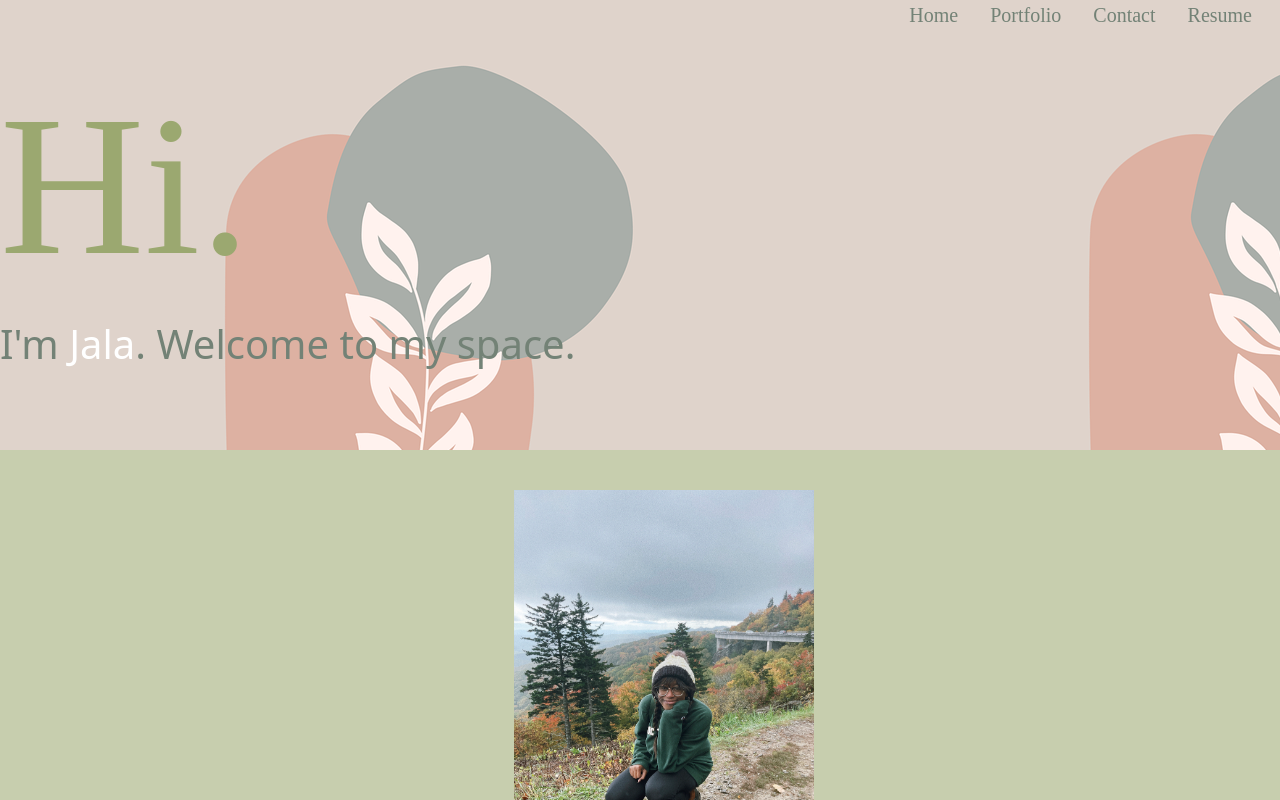
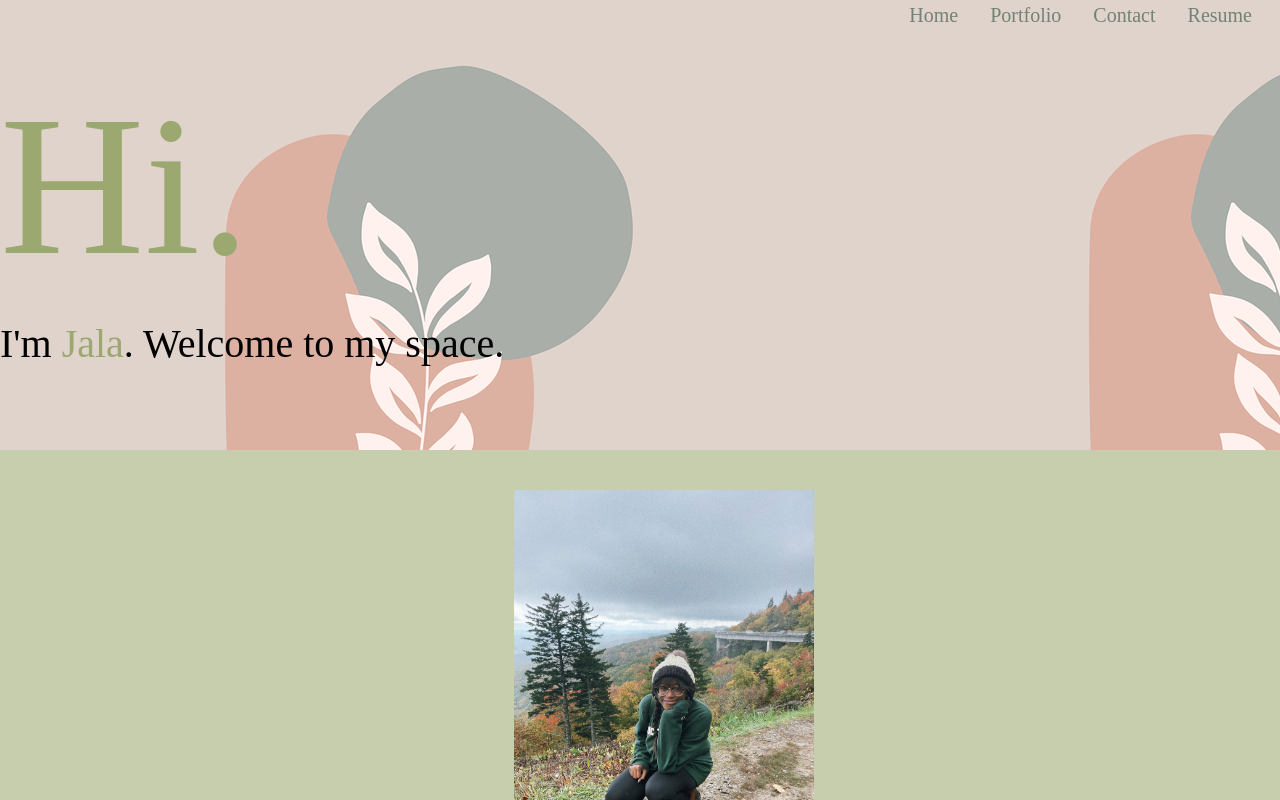
Before and after one commit to untjala/react-portfolio, a React (Create React App) app: page / in a window 1280 px wide. Shown: the top 800 px of the page. Built offline with nearby package versions, Linux system fonts and the light colour scheme; a web font is replaced by a local one.

Commit message:
file restructure part 3, small layout changes

```diff
--- a/src/Contact/index.js
+++ b/src/components/Contact/index.js
@@ -1,6 +1,6 @@
 import React, {useState} from 'react'
 import './style.css'
-import { validateEmail } from '../utils/helpers';
+import { validateEmail } from '../../utils/helpers';
 
 function Contact () {
   const [email, setEmail] = useState('');
--- a/src/Header/style.css
+++ b/src/components/Header/style.css
@@ -15,11 +15,12 @@
 p {
   padding-bottom: 40px;
   font-size: 40px;
-  color: #738276;
+  color: black;
   text-align: left;
+  font-family: 'Poppins, sans-serif';
 }
 .my-name {
-  color:white;
+  color:#9ba870;
 }
 .about-me {
   background-color:#c7ceae;
--- a/src/components/Navigation.js
+++ b/src/components/Nav/index.js
@@ -1,5 +1,5 @@
 import React from 'react';
-import '../components/Nav.css'
+import './style.css'
 
 function Navigation({ setPage }) {
 return (
--- a/src/components/Nav.css
+++ b/src/components/Nav/style.css
@@ -1,6 +1,5 @@
 @import url('https://fonts.googleapis.com/css?family=Kaisei+Opti');
 @import url('https://fonts.googleapis.com/css?family=Poppins');
-
 
 .navbar {
   color:#738276;
```
Also changed, not shown: src/App.js (+5 -5 lines), src/components/Contact/style.css (renamed from src/Contact/style.css), src/components/Header/index.js (renamed from src/Header/index.js), src/components/Header/mountain-jala.png (renamed from src/Header/mountain-jala.png), src/components/Portfolio/index.js (renamed from src/Portfolio/index.js), src/components/Portfolio/style.css (added), src/components/Resume/index.js (renamed from src/Resume/index.js), src/components/Resume/style.css (added).
